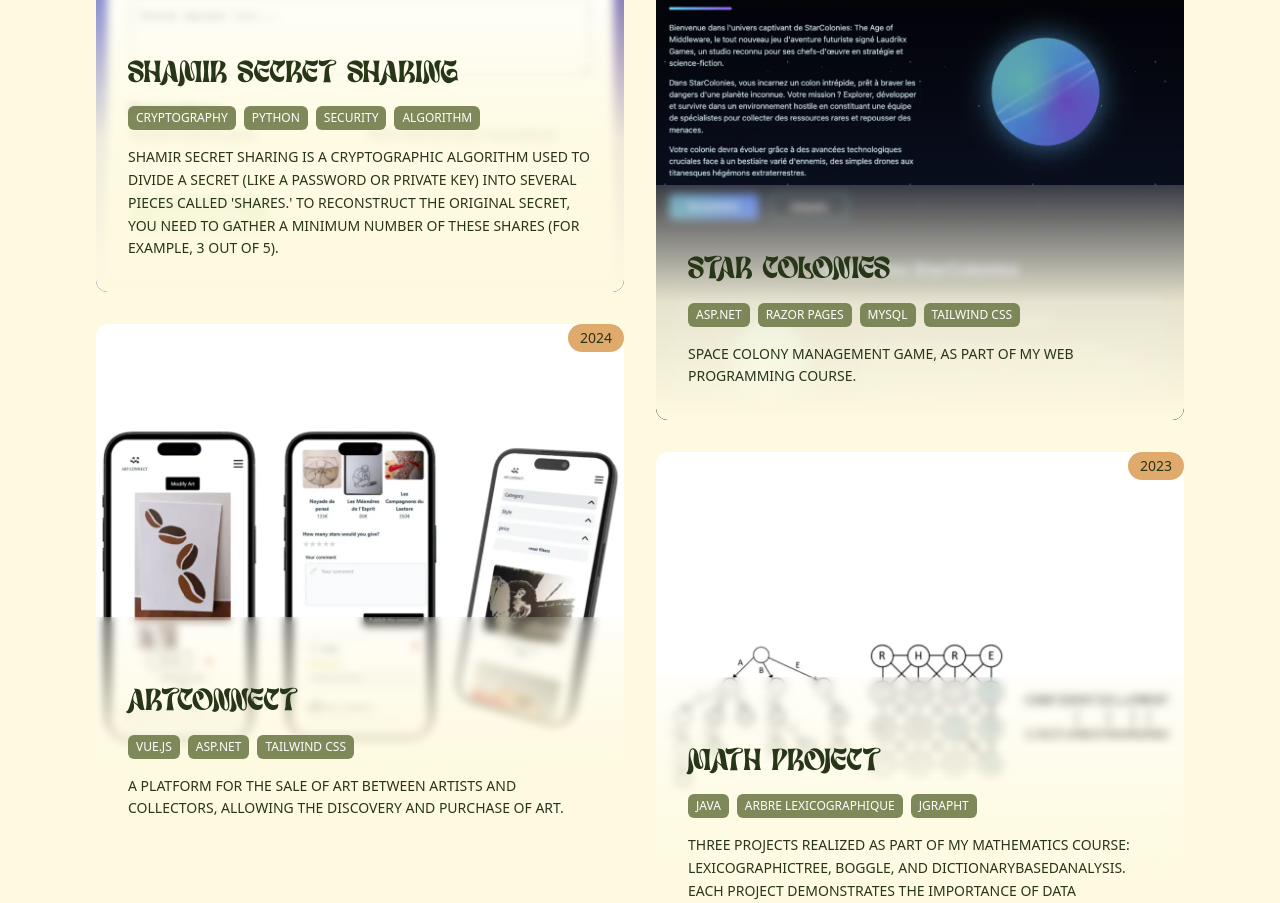
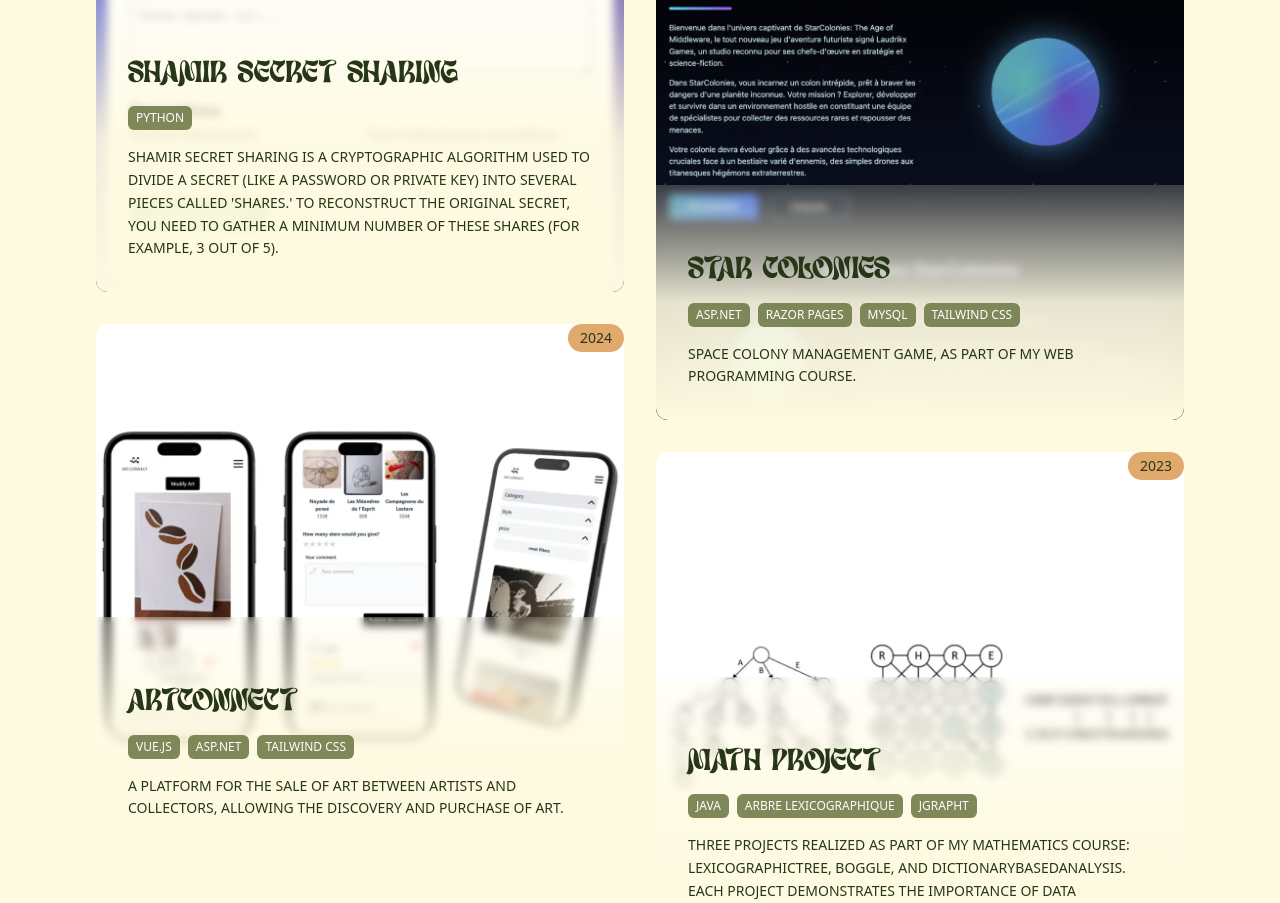
Before and after one commit to virgill-e/portfolio, a Nuxt app: page / in a window 1280 px wide. Shown: the part 1784-2687 px from the top of the page. Built offline with nearby package versions, Linux system fonts and the light colour scheme.

Commit message:
update project tags for Shamir Secret Sharing to reflect current focus

```diff
--- a/pages/index.vue
+++ b/pages/index.vue
@@ -82,7 +82,7 @@ const projects = ref([
         id: 3,
         name: "Shamir Secret Sharing",
         image: "/images/projects/shamir-secret-sharing/shamir secret.webp",
-        tags: ["Cryptography", "Python", "Security", "Algorithm"],
+        tags: ["Python"],
         description: "Shamir Secret Sharing is a cryptographic algorithm used to divide a secret (like a password or private key) into several pieces called 'shares.' To reconstruct the original secret, you need to gather a minimum number of these shares (for example, 3 out of 5).",
         date: "2025"
     },
```
